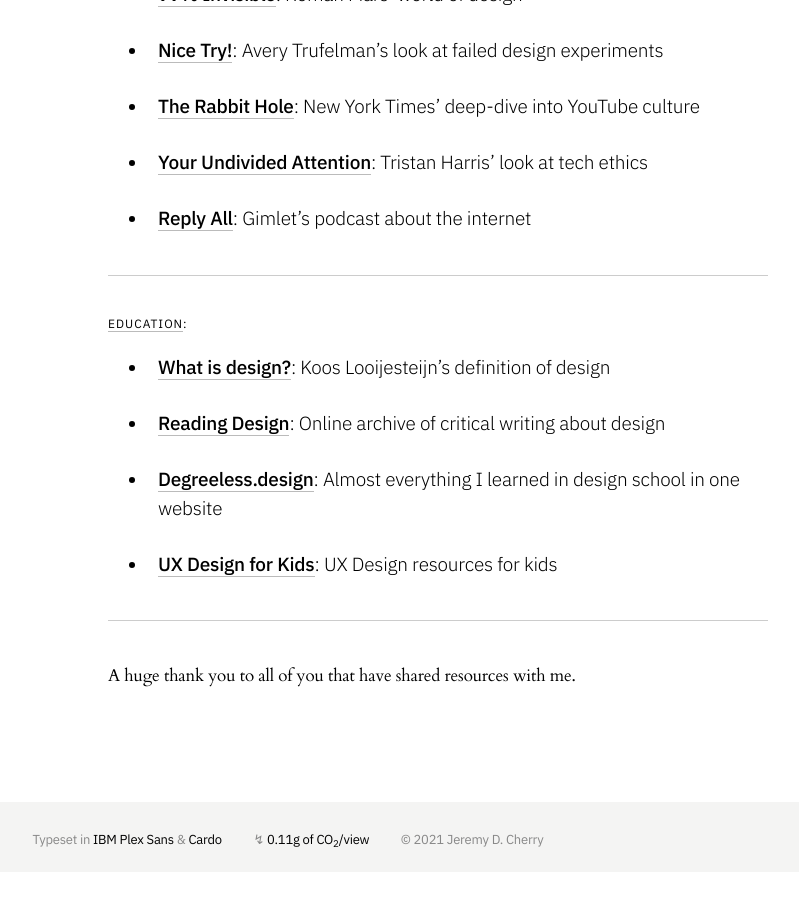
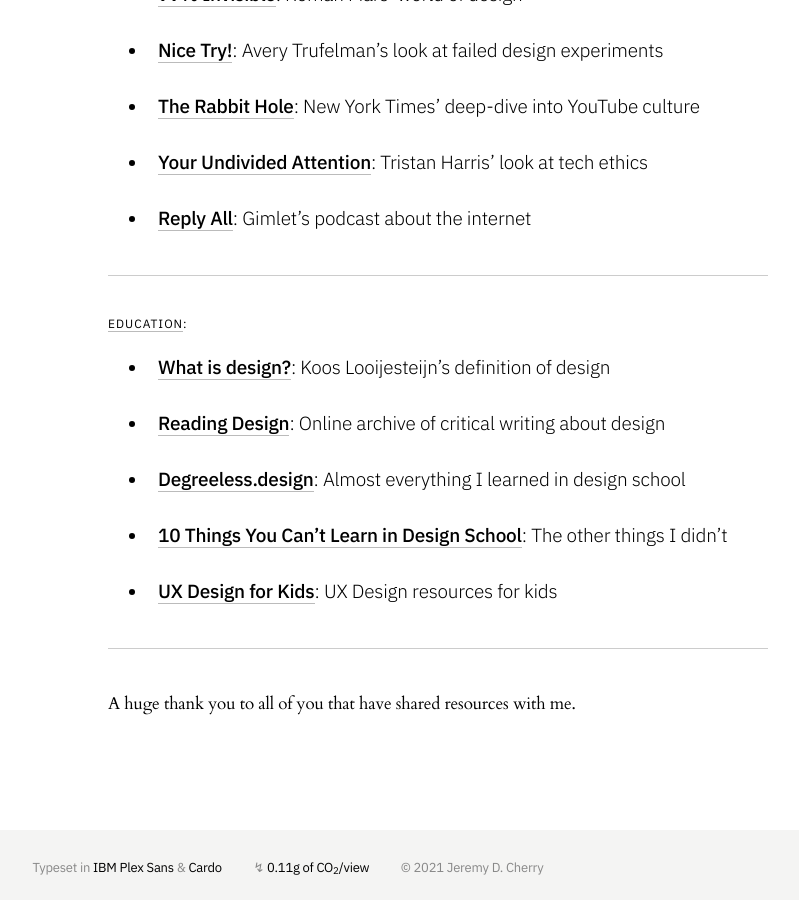
Before and after one commit to jeremydcherry/jeremydcherry.github.io, a Jekyll site: the page built from content/resources.md, in a window 1280 px wide and 900 px high, scrolled down 3489 px. Shown: the whole window, without its empty margins (352-1151 px from the left). Built offline with Jekyll 4.4.1, drawn with Linux system fonts in a browser that asks for light colours; before the commit the page ends 4361 px from its top, so only the background shows below that.

Commit message:
added link to "Education" section of "Resources"

```diff
--- a/content/resources.md
+++ b/content/resources.md
@@ -148,7 +148,9 @@
 
 - [Reading Design](https://www.readingdesign.org/): Online archive of critical writing about design
 
-- [Degreeless.design](https://degreeless.design/): Almost everything I learned in design school in one website
+- [Degreeless.design](https://degreeless.design/): Almost everything I learned in design school
+
+- [10 Things You Can’t Learn in Design School](https://medium.com/journey-group/10-things-you-cant-learn-in-design-school-7a70ec63550c): The other things I didn't
 
 - [UX Design for Kids](https://praxent.com/blog/ux-design-thinking-for-kids-guide): UX Design resources for kids
 
```
